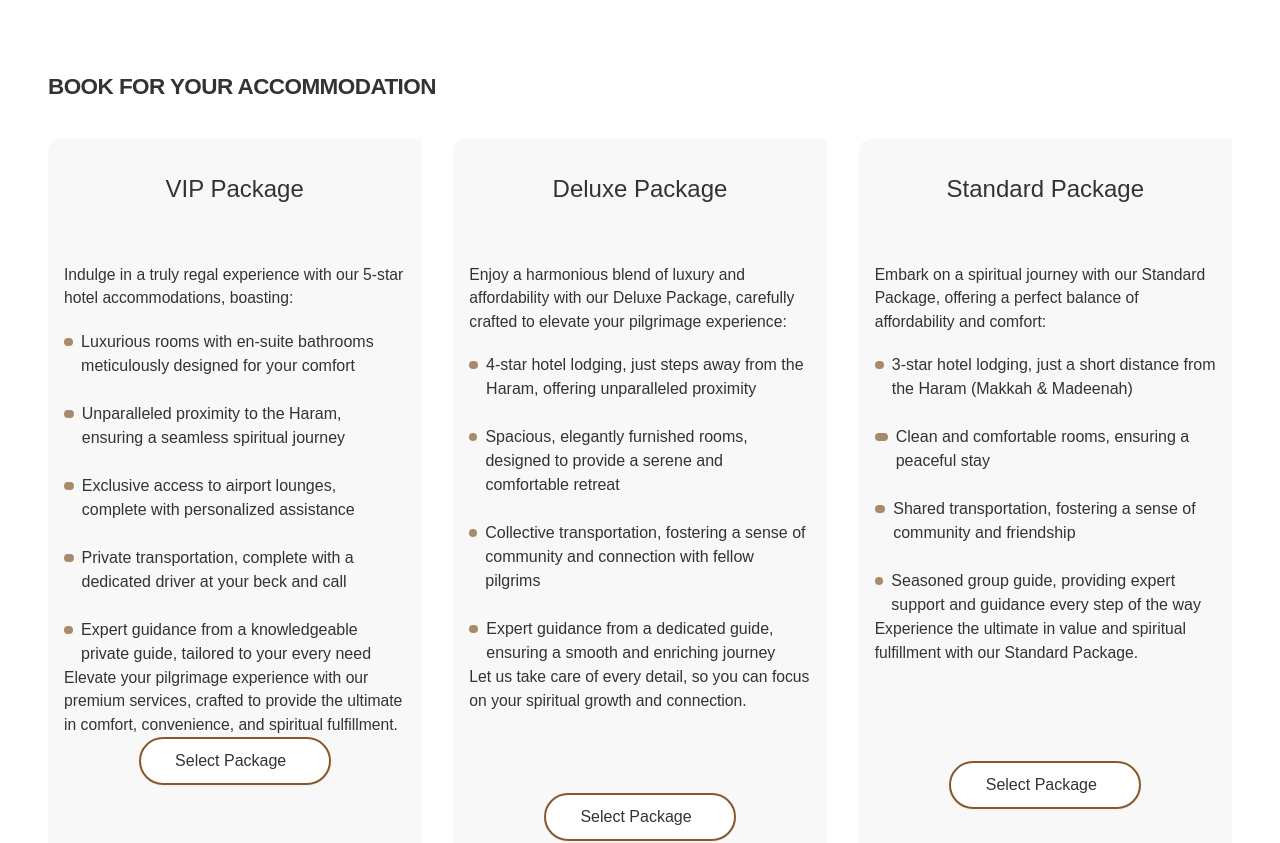
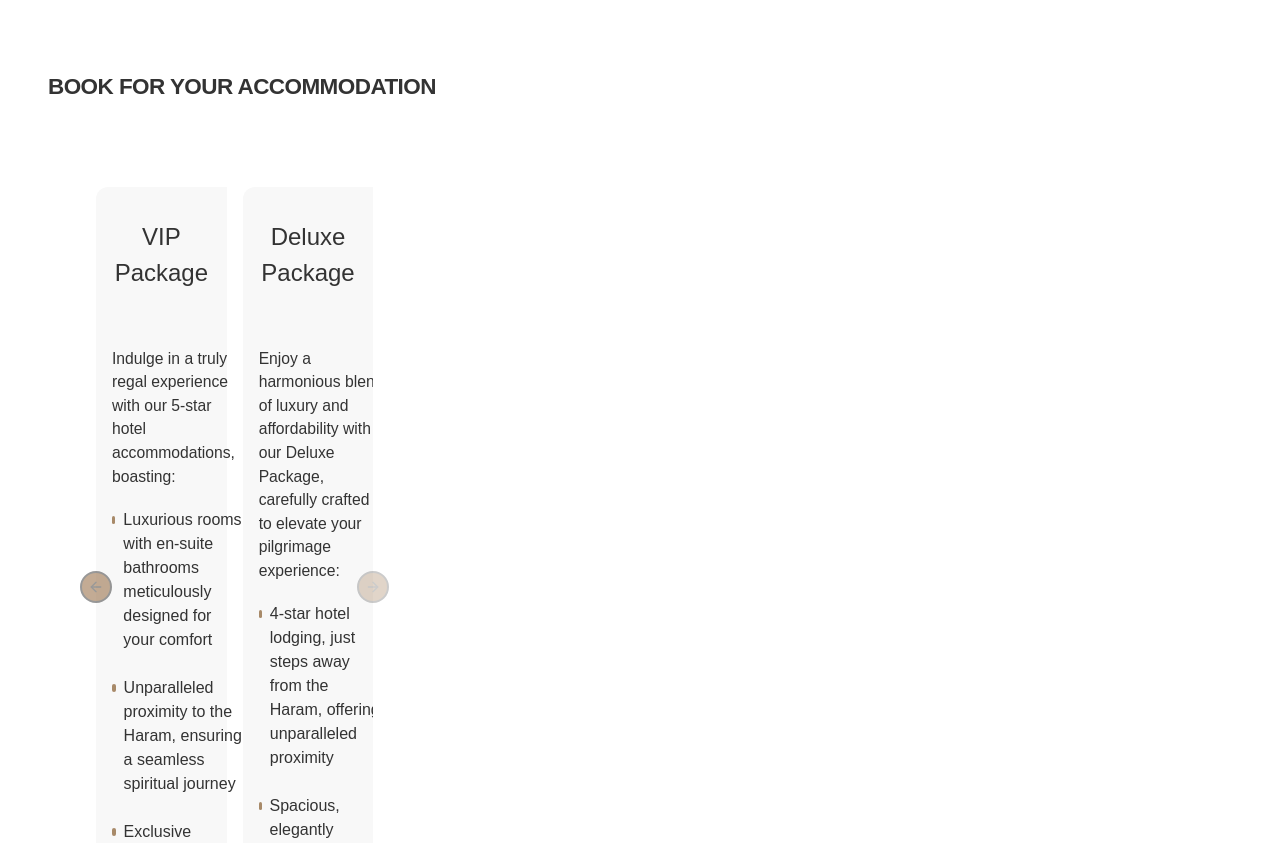
Before and after one commit to Almawaqeet/mawaqeet, a Next.js app: page /about-us in a window 1280 px wide. Shown: the part 3200-4043 px from the top of the page. Built offline with nearby package versions, Linux system fonts and the light colour scheme.

Commit message:
fix context location error

```diff
--- a/app/UI/PackagesContent.tsx
+++ b/app/UI/PackagesContent.tsx
@@ -24,7 +24,7 @@ const PackagesContent: React.FC<packProps> = ({ offstyle, offcontent, offheight,
   const { setApi, current } = useSlider();
   const { dispatch } = useMbisContext()
 
-  const [isMobile, setIsMobile] = useState<boolean>(window.innerWidth < 1020);
+  let isMobile = 1020;
 
   const [selectedPackage, setSelectedPackage] = useState<number | null>(null);
 
@@ -32,21 +32,6 @@ const PackagesContent: React.FC<packProps> = ({ offstyle, offcontent, offheight,
     setSelectedPackage(index);
     dispatch({ type: 'setSelectedComponent', payload: true })
   };
-
-  // useEffect to handle window resize and update the state
-  useEffect(() => {
-    const handleResize = () => {
-      setIsMobile(window.innerWidth < 1020);
-    };
-
-    // Add event listener on mount
-    window.addEventListener('resize', handleResize);
-
-    // Clean up the event listener on unmount
-    return () => {
-      window.removeEventListener('resize', handleResize);
-    };
-  }, []);
 
   return (
     <>
```
